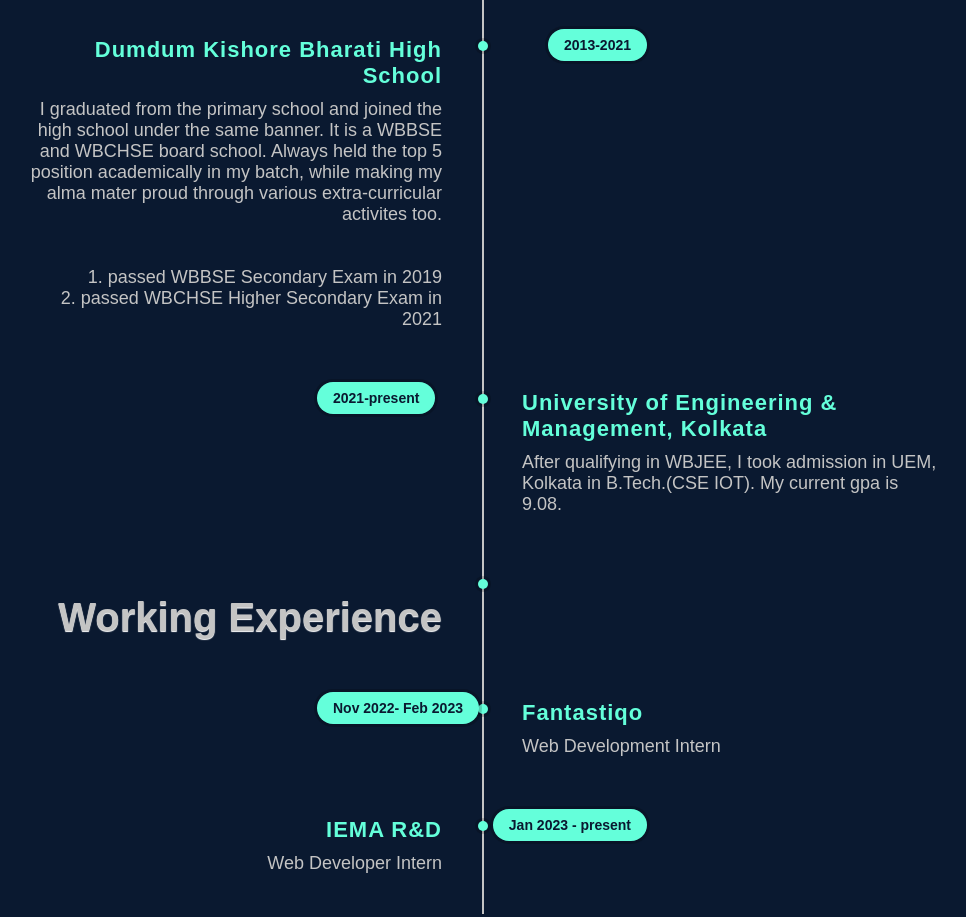
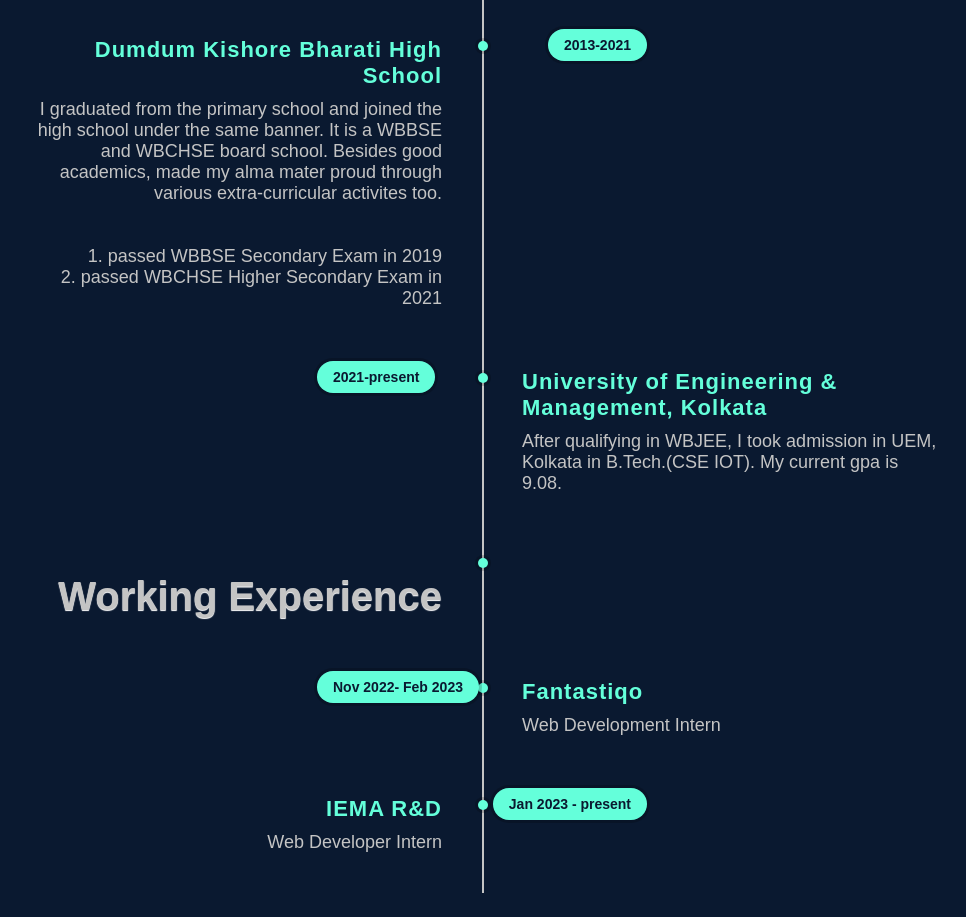
Before and after one commit to sayak-12/portfolio, a plain HTML site: page index.html in a window 1280 px wide. Shown: the part 3857-4774 px from the top of the page, without its empty margins (138-1104 px from the left). Drawn offline with nearby package versions, Linux system fonts and the light colour scheme; a small style sheet from the web is missing; a web font is replaced by a local one.

Commit message:
Update index.html

```diff
--- a/index.html
+++ b/index.html
@@ -188,8 +188,7 @@
                             <div class="content">
                                 <h3>Dumdum Kishore Bharati High School</h3>
                                 <p>I graduated from the primary school and joined the high school under the same banner.
-                                    It is a WBBSE and WBCHSE board school. Always held the top 5 position academically
-                                    in my batch, while making my alma mater proud through various extra-curricular
+                                    It is a WBBSE and WBCHSE board school. Besides good academics, made my alma mater proud through various extra-curricular
                                     activites too.
                                 </p><br><br>
                                 <ol>
```
